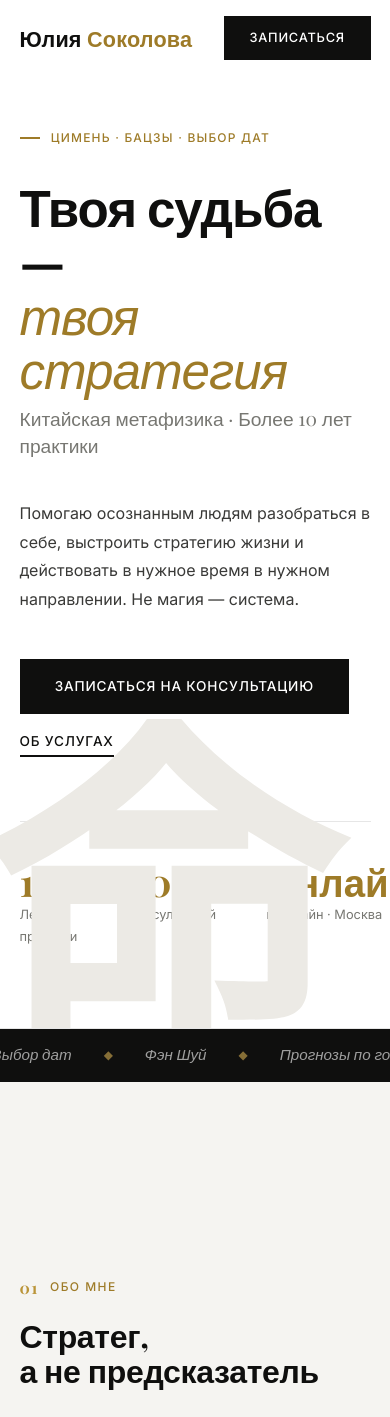
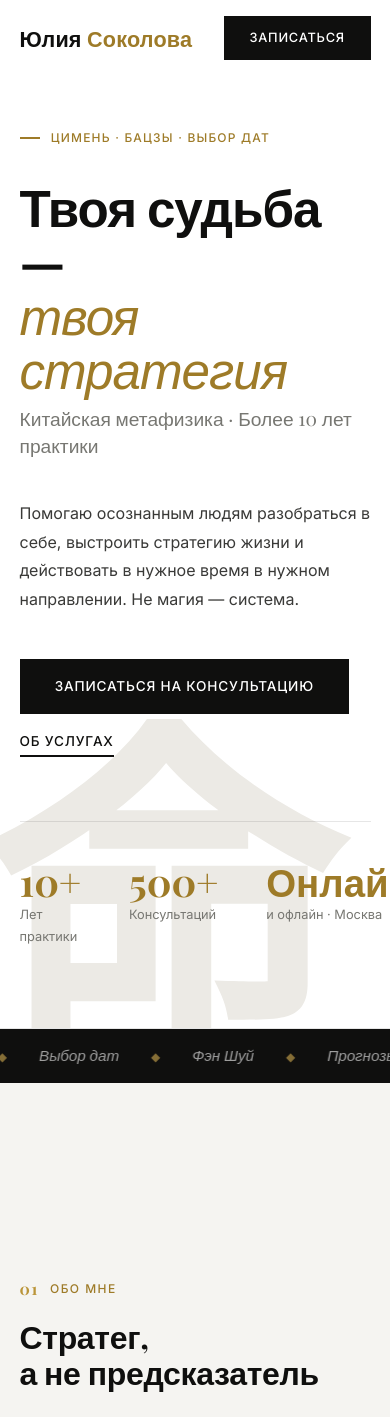
Before and after one commit to roststat/sokolova, a Next.js app: page / in a window 390 px wide. Shown: the top 1417 px of the page. Built offline with nearby package versions, Linux system fonts and the light colour scheme.

Commit message:
Fix hero watermark z-index, fix ticker on mobile

```diff
--- a/src/app/globals.css
+++ b/src/app/globals.css
@@ -108,6 +108,17 @@ nav.scrolled {
   pointer-events: none;
   user-select: none;
   letter-spacing: -.04em;
+  z-index: 0;
+}
+
+.hero-tag,
+.hero-left h1,
+.hero-sub,
+.hero-desc,
+.hero-buttons,
+.hero-stats {
+  position: relative;
+  z-index: 1;
 }
 
 .hero-tag {
@@ -296,7 +307,8 @@ h1 em {
 .ticker-track {
   display: flex;
   width: max-content;
-  animation: ticker 26s linear infinite;
+  animation: ticker 30s linear infinite;
+  will-change: transform;
 }
 .ticker-item {
   font-size: .95rem;
@@ -308,7 +320,7 @@ h1 em {
   font-style: italic;
 }
 .ticker-sep { color: var(--gold3); font-size: .75rem; align-self: center; opacity: .6; }
-@keyframes ticker { from { transform: translateX(0); } to { transform: translateX(-50%); } }
+@keyframes ticker { from { transform: translateX(0); } to { transform: translateX(-25%); } }
 
 /* ── SECTION ── */
 .section { padding: 8rem 5vw; }
--- a/src/components/Ticker.tsx
+++ b/src/components/Ticker.tsx
@@ -1,23 +1,35 @@
+const items = [
+  'Цимень Дунь Цзя',
+  'Бацзы',
+  'Выбор дат',
+  'Фэн Шуй',
+  'Прогнозы по годам',
+  'Активизации',
+  'Анализ судьбы',
+  'Онлайн · Офлайн',
+];
+
+function TickerGroup() {
+  return (
+    <>
+      {items.map((item, i) => (
+        <span key={i}>
+          <span className="ticker-item">{item}</span>
+          <span className="ticker-sep">◆</span>
+        </span>
+      ))}
+    </>
+  );
+}
+
 export default function Ticker() {
   return (
     <div className="ticker">
       <div className="ticker-track">
-        <span className="ticker-item">Цимень Дунь Цзя</span><span className="ticker-sep">◆</span>
-        <span className="ticker-item">Бацзы</span><span className="ticker-sep">◆</span>
-        <span className="ticker-item">Выбор дат</span><span className="ticker-sep">◆</span>
-        <span className="ticker-item">Фэн Шуй</span><span className="ticker-sep">◆</span>
-        <span className="ticker-item">Прогнозы по годам</span><span className="ticker-sep">◆</span>
-        <span className="ticker-item">Активизации</span><span className="ticker-sep">◆</span>
-        <span className="ticker-item">Анализ судьбы</span><span className="ticker-sep">◆</span>
-        <span className="ticker-item">Онлайн · Офлайн</span><span className="ticker-sep">◆</span>
-        <span className="ticker-item">Цимень Дунь Цзя</span><span className="ticker-sep">◆</span>
-        <span className="ticker-item">Бацзы</span><span className="ticker-sep">◆</span>
-        <span className="ticker-item">Выбор дат</span><span className="ticker-sep">◆</span>
-        <span className="ticker-item">Фэн Шуй</span><span className="ticker-sep">◆</span>
-        <span className="ticker-item">Прогнозы по годам</span><span className="ticker-sep">◆</span>
-        <span className="ticker-item">Активизации</span><span className="ticker-sep">◆</span>
-        <span className="ticker-item">Анализ судьбы</span><span className="ticker-sep">◆</span>
-        <span className="ticker-item">Онлайн · Офлайн</span><span className="ticker-sep">◆</span>
+        <TickerGroup />
+        <TickerGroup />
+        <TickerGroup />
+        <TickerGroup />
       </div>
     </div>
   );
```
